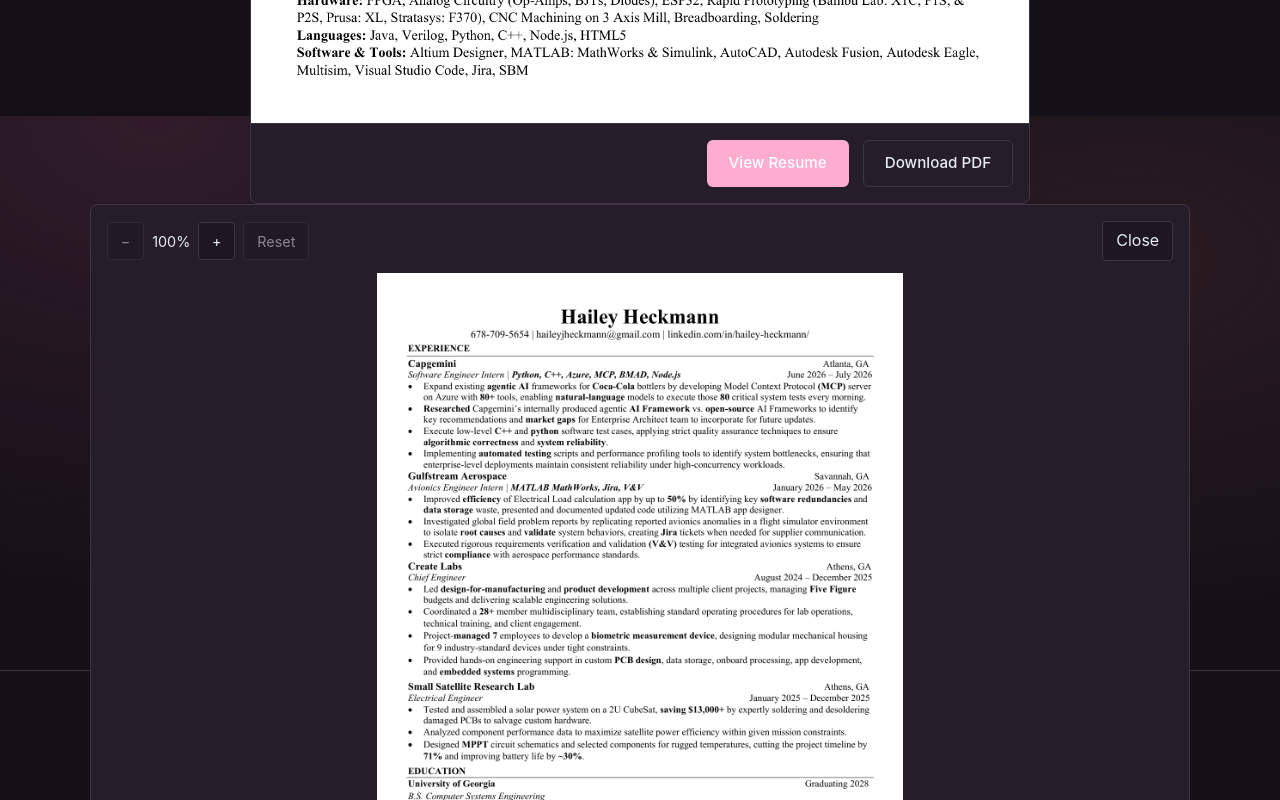
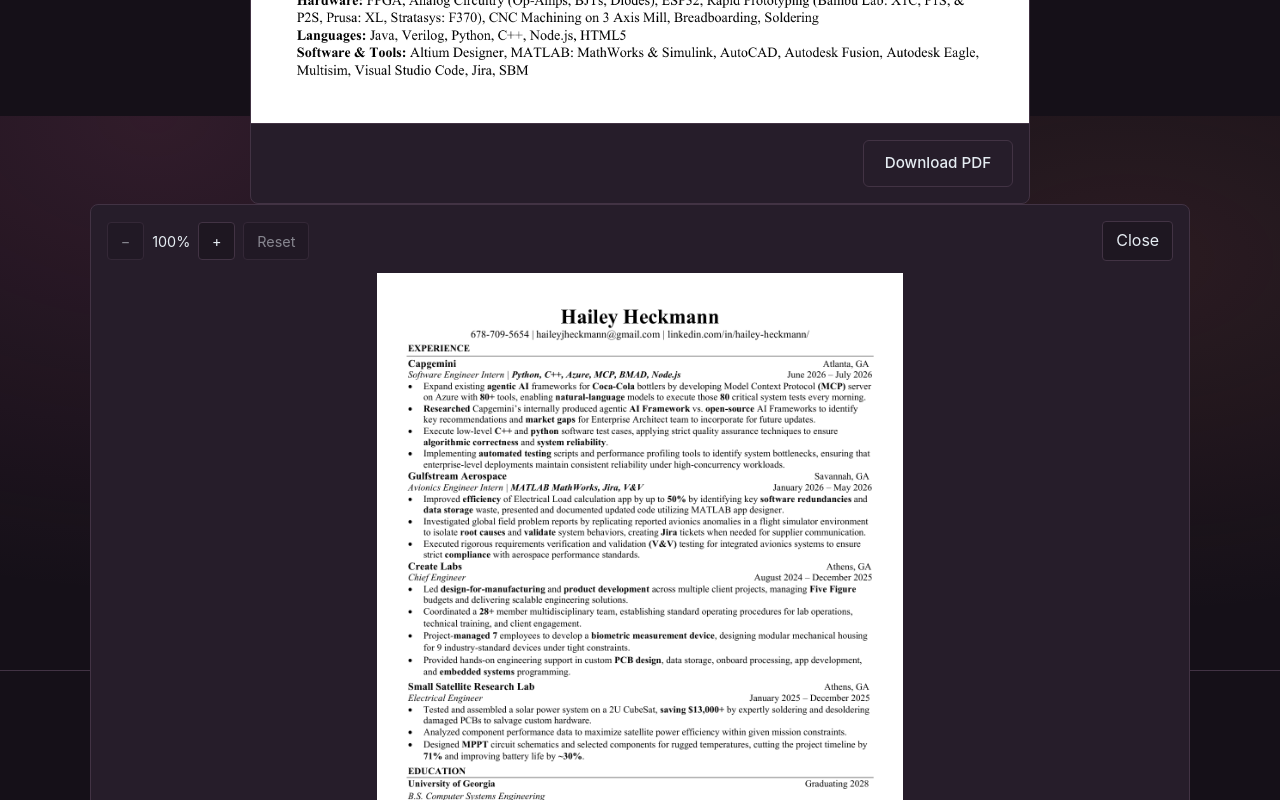
Before and after one commit to hheckmann/Personal-Website, a Next.js app: page / in a window 1280 px wide. Shown: the part 2284-3084 px from the top of the page. Built offline with nearby package versions, Linux system fonts and the light colour scheme.

Commit message:
small change

```diff
--- a/app/page.tsx
+++ b/app/page.tsx
@@ -187,14 +187,6 @@ export default function Home() {
             <div className="resume-actions">
               <a
                 href="/Hailey-Heckmann-2026-Resume.pdf"
-                className="btn btn-primary"
-                target="_blank"
-                rel="noopener noreferrer"
-              >
-                View Resume
-              </a>
-              <a
-                href="/Hailey-Heckmann-2026-Resume.pdf"
                 className="btn btn-secondary"
                 download="Hailey-Heckmann-2026-Resume.pdf"
               >
```
